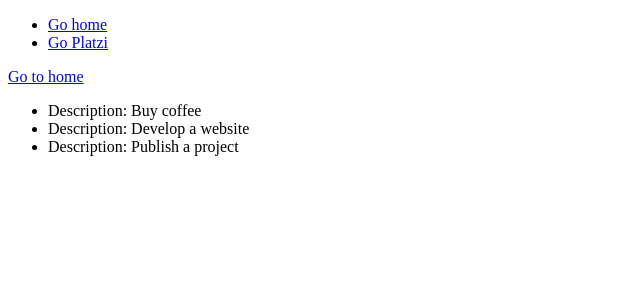
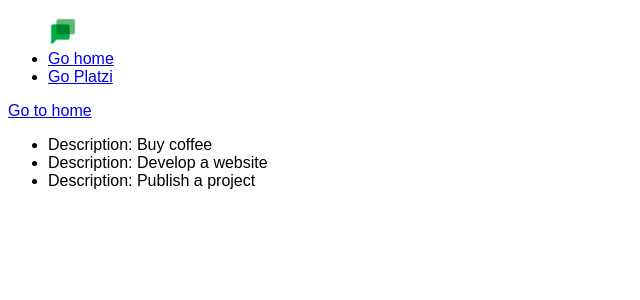
Before and after one commit to sebastiandevops/Platzi, a Flask app: page /hello in a window 1280 px wide. Shown: the top 300 px of the page, without its empty margins (0-640 px from the left). Run offline with Flask 2, Linux system fonts and the light colour scheme.

Commit message:
errorhandler and static files

```diff
--- a/python/platzi-flask/main.py
+++ b/python/platzi-flask/main.py
@@ -5,6 +5,11 @@
 app = Flask(__name__)
 
 todos = ["Buy coffee", "Develop a website", "Publish a project"]
+
+
+@app.errorhandler(404)
+def not_found(error):
+    return render_template("404.html", error=error)
 
 
 @app.route("/")
--- /dev/null
+++ b/python/platzi-flask/static/css/main.css
@@ -0,0 +1,7 @@
+html {
+  font-family: sans-serif;
+}
+
+img {
+  max-width: 30px;
+}
--- a/python/platzi-flask/templates/base.html
+++ b/python/platzi-flask/templates/base.html
@@ -5,6 +5,7 @@
     <title>
       {% block title %}Flask Platzi |{% endblock %}
     </title>
+    <link rel="stylesheet" href="{{ url_for('static', filename='css/main.css') }}">
   </head>
   <body>
     <header>
--- a/python/platzi-flask/templates/navbar.html
+++ b/python/platzi-flask/templates/navbar.html
@@ -1,5 +1,6 @@
 <nav>
   <ul>
+    <img src="{{ url_for('static', filename='images/GChat.png') }}" alt="Logo"</img>
     <li><a href="{{ url_for('index') }}">Go home</a></li>
     <li><a href="https://platzi.com" target="_blank">Go Platzi</a></li>
   </ul>
```
Also changed, not shown: python/platzi-flask/templates/404.html (added, +11 -0 lines), python/platzi-flask/static/images/GChat.png (added).
